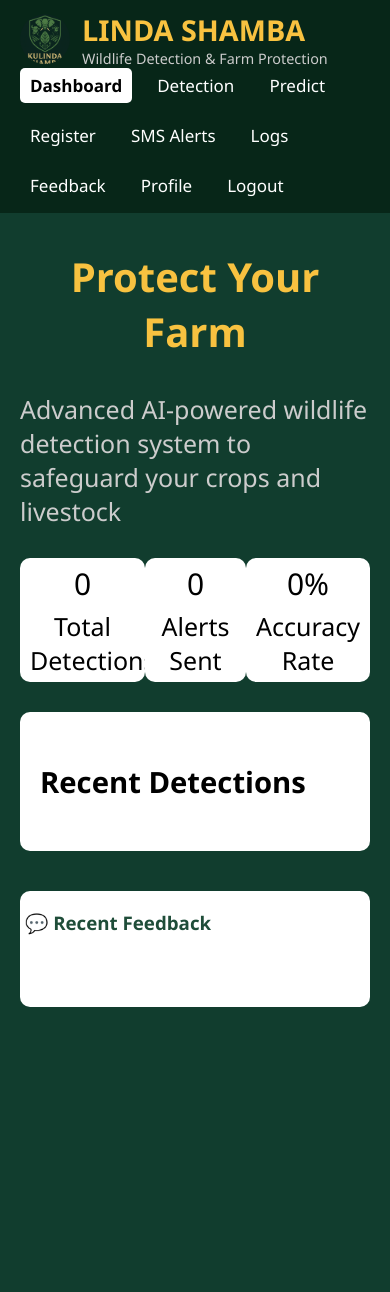
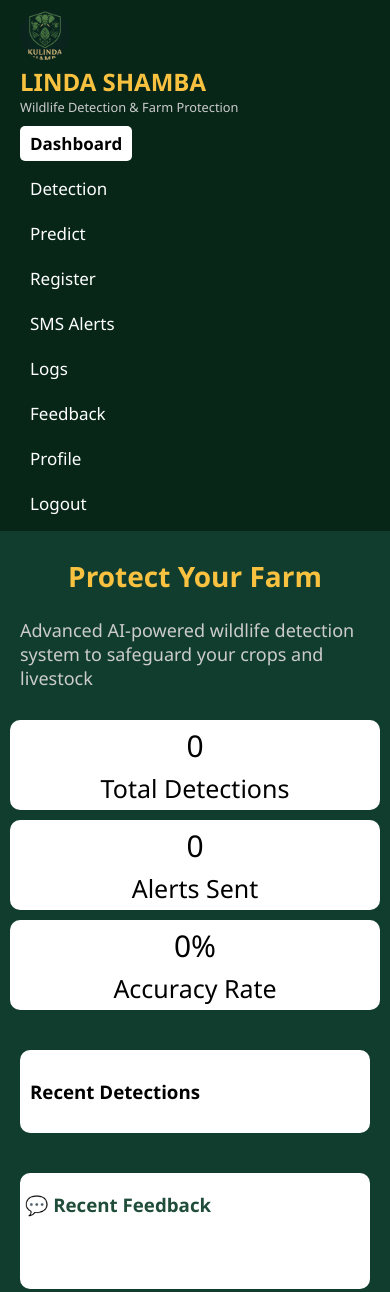
Before and after one commit to Ochan-LOKIDORMOI/Capstone_final_project, a Flask app: page /dashboard in a window 390 px wide. Before the commit the page ends 1007 px from the top, so only its background shows below. Run offline with Flask 3, Linux system fonts and the light colour scheme; the visitor is signed in with stand-in values (Sample User, id 1); data that the repository does not hold is empty.

Commit message:
Final Project

```diff
--- a/static/css/style.css
+++ b/static/css/style.css
@@ -288,8 +288,9 @@ body {
 /* Fullscreen background with cover logo image */
 .splash-bg-cover {
   position: relative;
+  width: 100%;
   height: 100vh;
-  width: 100%;
+  margin: 0 auto;
   background: url("../images/Kulinda.png") no-repeat center center;
   background-size: cover;
   display: flex;
@@ -356,3 +357,150 @@ body {
     transform: translateY(0);
   }
 }
+
+/* ========== RESPONSIVE BREAKPOINTS ========== */
+
+/* Small phones (max-width: 480px) */
+@media (max-width: 800px) {
+  .stat-box {
+    width: 200px;
+    margin-bottom: 20px;
+  }
+}
+@media (max-width: 715px) {
+  .stat-box {
+    width: 180px;
+    margin-bottom: 20px;
+  }
+}
+@media (max-width: 650px) {
+  .stat-box {
+    width: 150px;
+    margin-bottom: 20px;
+  }
+}
+@media (max-width: 560px) {
+  .stats {
+    flex-direction: column;
+    align-items: center;
+  }
+  .stat-box {
+    width: 100%;
+    margin-bottom: 20px;
+  }
+}
+@media (max-width: 480px) {
+  .header-inner {
+    flex-direction: column;
+    align-items: flex-start;
+  }
+
+  .main-nav {
+    flex-direction: column;
+    align-items: flex-start;
+    gap: 10px;
+    margin-top: 10px;
+    width: 100%;
+  }
+
+  .logo {
+    flex-direction: column;
+    align-items: flex-start;
+    gap: 5px;
+  }
+
+  .logo h1 {
+    font-size: 1.5rem;
+  }
+
+  .logo p {
+    font-size: 0.8rem;
+  }
+
+  .page-title {
+    font-size: 28px;
+  }
+
+  .subtext {
+    font-size: 18px;
+  }
+
+  .nav-cards,
+  .stats {
+    flex-direction: column;
+  }
+
+  .stat-box {
+    width: 100%;
+    margin-bottom: 10px;
+  }
+
+  .log-entry2,
+  .recent-log,
+  .history-box,
+  .camera-controls {
+    font-size: 16px;
+    padding: 10px;
+  }
+
+  .alert-box {
+    font-size: 16px;
+  }
+
+  .btn-submit,
+  .btn-danger {
+    font-size: 14px;
+    padding: 10px;
+  }
+
+  .quick-actions input,
+  .camera-controls input {
+    width: 100%;
+  }
+}
+
+/* Medium devices (481px to 768px) */
+@media (min-width: 481px) and (max-width: 768px) {
+  .header-inner {
+    flex-direction: column;
+    align-items: flex-start;
+  }
+
+  .main-nav {
+    flex-wrap: wrap;
+    gap: 10px;
+    margin-top: 10px;
+  }
+
+  .logo h1 {
+    font-size: 1.6rem;
+  }
+
+  .nav-cards {
+    flex-direction: column;
+  }
+}
+
+/* Tablets and small laptops (769px to 1024px) */
+@media (min-width: 769px) and (max-width: 1024px) {
+  .main-nav a {
+    font-size: 15px;
+    padding: 6px 8px;
+  }
+
+  .stat-box {
+    font-size: 22px;
+  }
+
+  .stat-box span {
+    font-size: 18px;
+  }
+
+  .page-title {
+    font-size: 34px;
+  }
+
+  .subtext {
+    font-size: 20px;
+  }
+}
```
